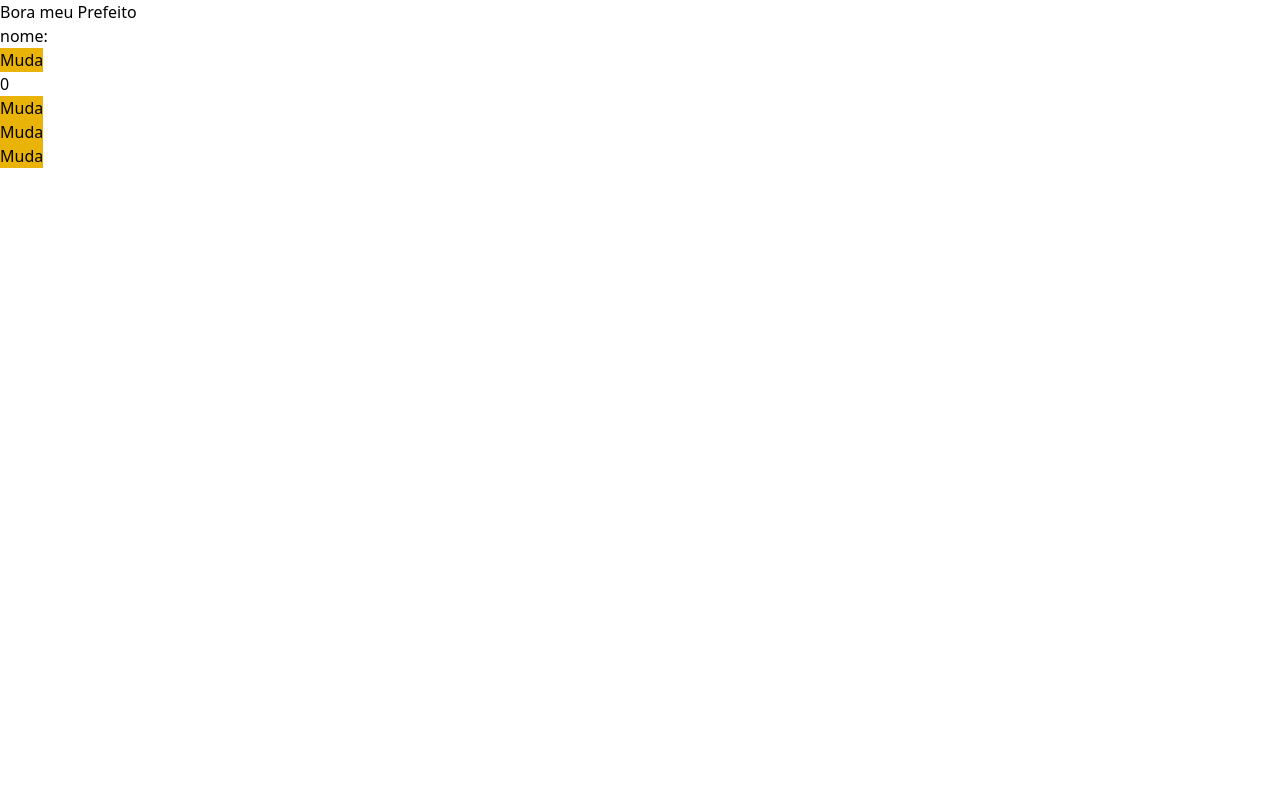
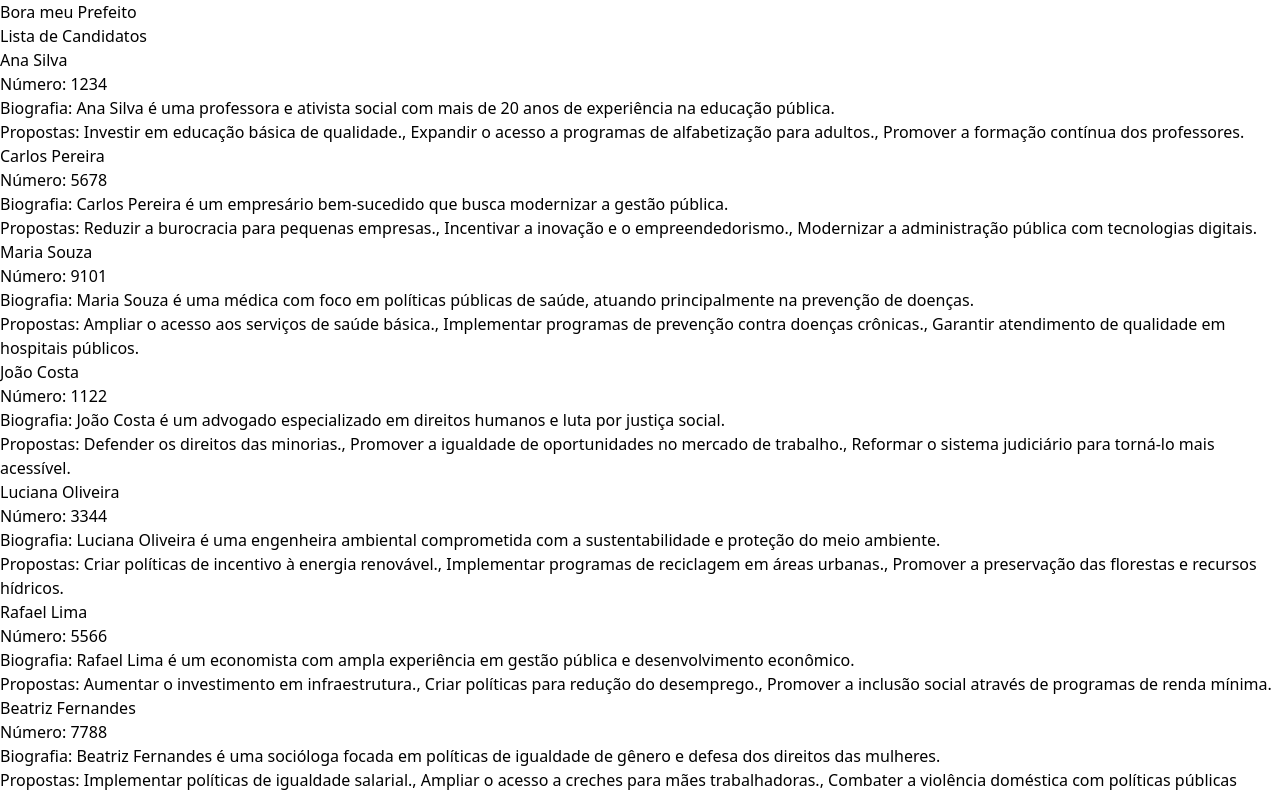
Before and after one commit to XDanielSampaioX/projeto-candidato-honesto, a Next.js app: page / in a window 1280 px wide. Shown: the top 796 px of the page. Built offline with nearby package versions, Linux system fonts and the light colour scheme.

Commit message:
Consumindo API dos candidatos

```diff
--- /dev/null
+++ b/src/@type/Candidato.ts
@@ -0,0 +1,6 @@
+interface Candidato {
+    nome: string;
+    numero: number,
+    biografia: string,
+    propostas: string[],
+}
--- a/src/components/_.tsx
+++ b/src/components/_.tsx
@@ -1,19 +1,22 @@
-import { ContextCandidatos } from "@/contexts/ContextCandidados"
-import { useContext } from "react"
+import CandidatosContext from '../contexts/CandidatosContext';
+import { useContext } from "react";
 
 export default function Candidatos() {
-    const { nome, setNome, numero, setNumero, biografia, setBiografia, propostas, setPropostas } = useContext(ContextCandidatos)
+    const { candidatos } = useContext(CandidatosContext);
 
     return (
-        <>
-            <h1>nome: {nome}</h1>
-            <button className="bg-yellow-500" onClick={() => setNome("Daniel")}> Muda</button>
-            <h1>{numero}</h1>
-            <button className="bg-yellow-500" onClick={() => setNumero(11111)}> Muda</button>
-            <h1>{biografia}</h1>
-            <button className="bg-yellow-500" onClick={() => setBiografia("Sou o cara")}> Muda</button>
-            <h1>{propostas}</h1>
-            <button className="bg-yellow-500" onClick={() => setPropostas(["sai fora", "não perdi"])}> Muda</button>
-        </>
-    )
+        <div>
+            <h1>Lista de Candidatos</h1>
+            <ul>
+                {candidatos.map((candidato, index) => (
+                    <li key={index}>
+                        <h2>{candidato.nome}</h2>
+                        <p>Número: {candidato.numero}</p>
+                        <p>Biografia: {candidato.biografia}</p>
+                        <p>Propostas: {candidato.propostas.join(', ')}</p>
+                    </li>
+                ))}
+            </ul>
+        </div>
+    );
 };
--- /dev/null
+++ b/src/contexts/CandidatosContext.tsx
@@ -0,0 +1,42 @@
+import { createContext, useEffect, useState } from "react";
+import axios from 'axios';
+
+type ContextCandidatosProps = {
+    children: React.ReactNode
+}
+
+type CandidatosContextType = {
+    candidatos: Candidato [],
+}
+
+const initializeValue: CandidatosContextType = {
+    candidatos: [],
+};
+
+const CandidatosContext = createContext<CandidatosContextType>(initializeValue);
+
+export const CandidatosContextProvider = ({ children }: ContextCandidatosProps) => {
+    const [candidatos, setCandidatos] = useState<Candidato[]>([])
+
+    useEffect(() => {
+        const fetchCandidatos = async () => {
+            try {
+                const response = await axios.get<Candidato[]>(`/api/candidatos`)
+                setCandidatos(response.data)
+            } catch (err) {
+                console.log("Error ao buscar os candidatos" + err);
+            }
+        };
+        fetchCandidatos();
+    },[]);
+
+    return (
+        <CandidatosContext.Provider value=
+            {
+                { candidatos }
+            }
+        >{children}</CandidatosContext.Provider>
+    )
+}
+
+export default CandidatosContext;
--- a/src/contexts/ContextCandidados.tsx
+++ /dev/null
@@ -1,44 +0,0 @@
-import { Children, createContext, use, useState } from "react";
-
-type ContextCandidatosProps = {
-    children : React.ReactNode
-}
-
-type ContextCandidatosType = {
-    nome: string;
-    setNome: (newState: string) => void;
-    numero: number,
-    setNumero: (newState: number) => void,
-    biografia: string,
-    setBiografia: (newState: string) => void,
-    propostas: string[],
-    setPropostas: (newState: string[]) => void,
-}
-
-const InitialValue = {
-    nome: '',
-    setNome: () => { },
-    numero: 0,
-    setNumero: () => { },
-    biografia: '',
-    setBiografia: () => { },
-    propostas: [],
-    setPropostas: () => { },
-}
-
-export const ContextCandidatos = createContext<ContextCandidatosType>(InitialValue);
-
-export const ContextCandidatosProvider = ({children} : ContextCandidatosProps) => {
-    const [nome, setNome] = useState('')
-    const [numero, setNumero] = useState(0)
-    const [biografia, setBiografia] = useState('')
-    const [propostas, setPropostas] = useState<string[]>([])
-
-    return (
-        <ContextCandidatos.Provider value=
-            {
-                { nome, setNome, numero, setNumero, biografia, setBiografia, propostas, setPropostas }
-            }
-        >{children}</ContextCandidatos.Provider>
-    )
-}
--- a/src/pages/_app.tsx
+++ b/src/pages/_app.tsx
@@ -1,6 +1,13 @@
 import "@/styles/globals.css";
 import type { AppProps } from "next/app";
+import { CandidatosContextProvider } from "@/contexts/CandidatosContext";
 
 export default function App({ Component, pageProps }: AppProps) {
-  return <Component {...pageProps} />;
+  return (
+    <>
+      <CandidatosContextProvider>
+        <Component {...pageProps} />
+      </CandidatosContextProvider>
+    </>
+  )
 }
--- a/src/pages/index.tsx
+++ b/src/pages/index.tsx
@@ -1,17 +1,11 @@
 import Image from "next/image";
-import { Inter } from "next/font/google";
 import _ from "@/components/_";
-import { ContextCandidatosProvider } from "@/contexts/ContextCandidados";
-
-const inter = Inter({ subsets: ["latin"] });
 
 export default function Home() {
   return (
     <>
-      <ContextCandidatosProvider>
-        <h1>Bora meu Prefeito</h1>
-        <_></_>
-      </ContextCandidatosProvider>
+      <h1>Bora meu Prefeito</h1>
+      <_></_>
     </>
   );
 }
--- a/tailwind.config.ts
+++ b/tailwind.config.ts
@@ -2,9 +2,8 @@ import type { Config } from "tailwindcss";
 
 const config: Config = {
   content: [
-    "./src/pages/**/*.{js,ts,jsx,tsx,mdx}",
-    "./src/components/**/*.{js,ts,jsx,tsx,mdx}",
-    "./src/app/**/*.{js,ts,jsx,tsx,mdx}",
+    "./src/pages/**/*.{js,ts,jsx,tsx}",
+    "./src/components/**/*.{js,ts,jsx,tsx}"
   ],
   theme: {
     extend: {
```
Also changed, not shown: package.json (+6 -5 lines), 1 other file (tests, documents, lock files or other folders).
